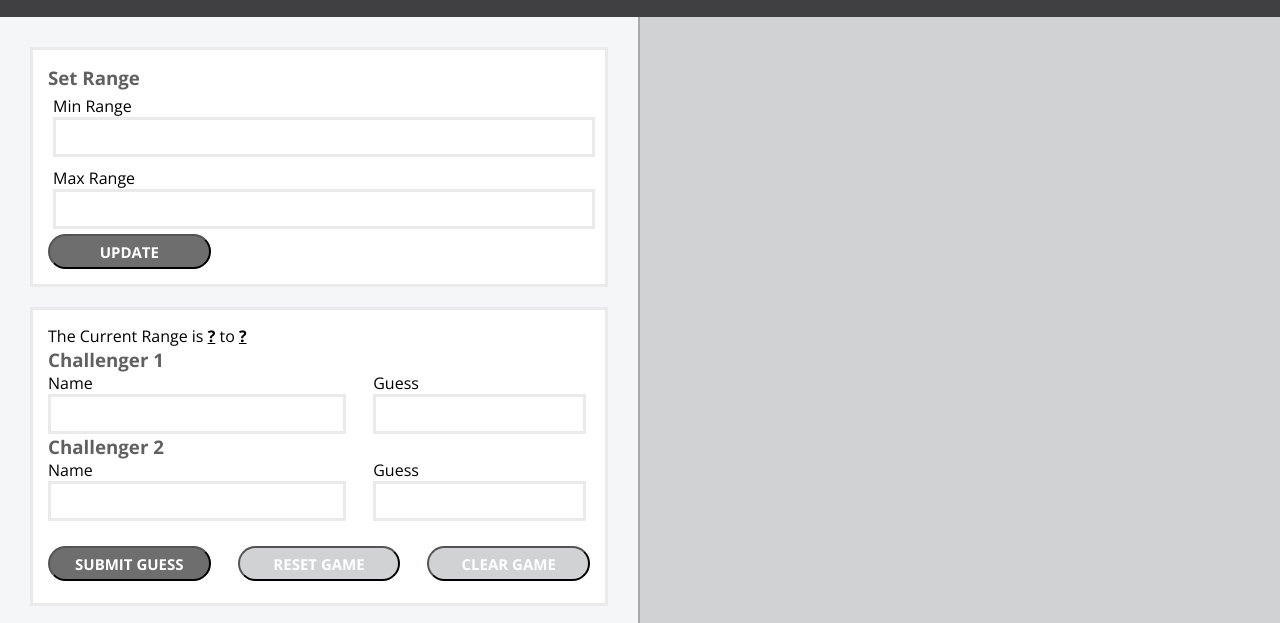
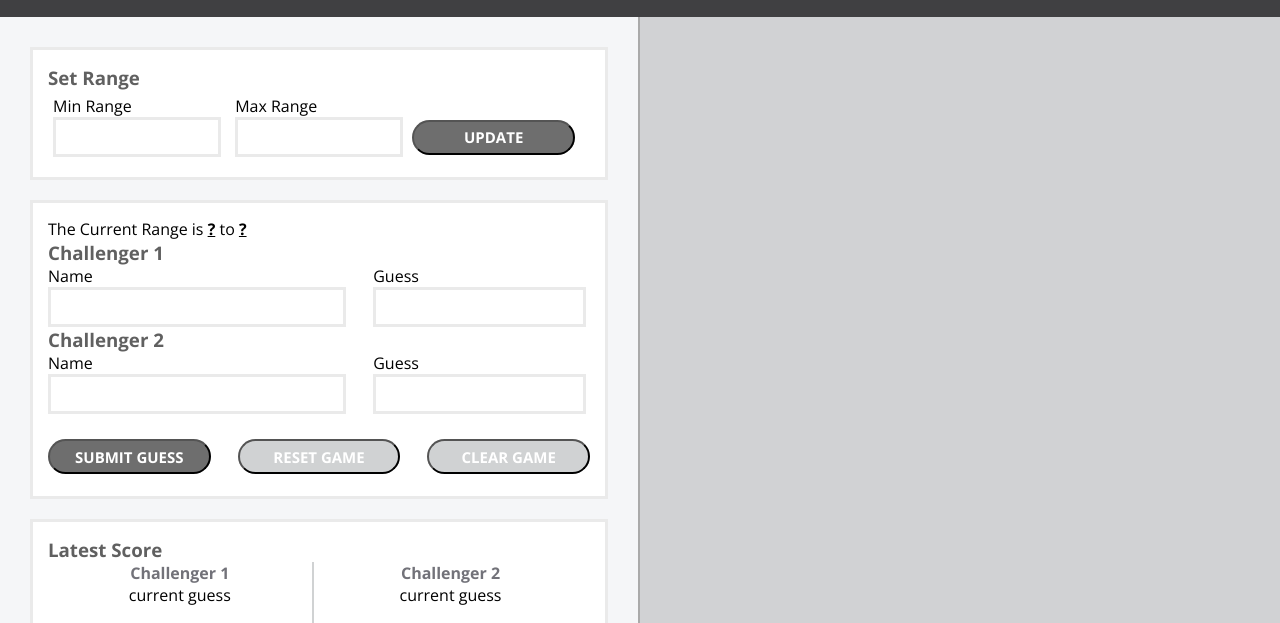
Before and after one commit to menashe770/number-guesser-x, a plain HTML site: page index.html in a window 1280 px wide. Shown: the part 128-751 px from the top of the page. Drawn offline with nearby package versions, Linux system fonts and the light colour scheme.

Commit message:
fixed max-min input fields

```diff
--- a/styles.css
+++ b/styles.css
@@ -199,7 +199,7 @@ input {
 .set-max-range {
   display: inline-block;
   margin: 5px;
-  width: 100%;
+  width: 31%;
 }
 
 .name1,
```
